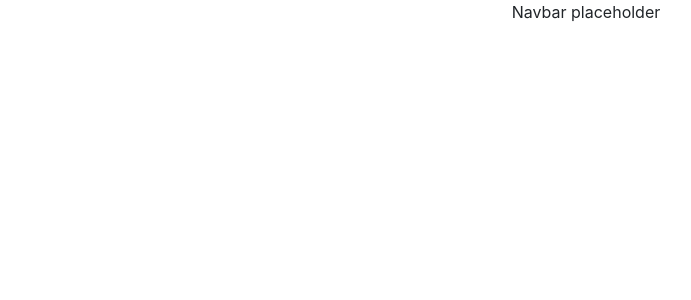
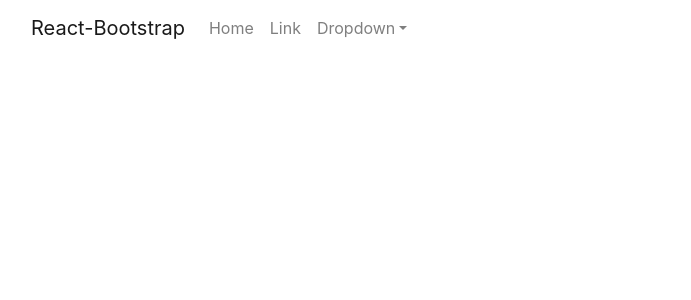
Before and after one commit to Ivrigy/momentum, a React (Create React App) app in the folder momentum/: page / in a window 1280 px wide. Shown: the top 300 px of the page, without its empty margins (54-745 px from the left). Built offline with nearby package versions, Linux system fonts and the light colour scheme.

Commit message:
add navbar

```diff
--- a/momentum/src/App.js
+++ b/momentum/src/App.js
@@ -1,4 +1,4 @@
-import Button from 'react-bootstrap/Button';
+// import Button from 'react-bootstrap/Button';
 // import logo from './logo.svg';
 import './App.css';
 import NavBar from "./components/NavBar";
--- a/momentum/src/components/NavBar.js
+++ b/momentum/src/components/NavBar.js
@@ -1,7 +1,36 @@
 import React from "react";
+import {
+  Navbar,
+  Nav,
+  Container,
+  NavDropdown, } from "react-bootstrap";
 
 const NavBar = () => {
-    return <div> Navbar placeholder</div>;
-};
+    return (
+    <Navbar expand="lg" className="bg-body-tertiary">
+      <Container>
+        <Navbar.Brand href="#home">React-Bootstrap</Navbar.Brand>
+        <Navbar.Toggle aria-controls="basic-navbar-nav" />
+        <Navbar.Collapse id="basic-navbar-nav">
+          <Nav className="me-auto">
+            <Nav.Link href="#home">Home</Nav.Link>
+            <Nav.Link href="#link">Link</Nav.Link>
+            <NavDropdown title="Dropdown" id="basic-nav-dropdown">
+              <NavDropdown.Item href="#action/3.1">Action</NavDropdown.Item>
+              <NavDropdown.Item href="#action/3.2">
+                Another action
+              </NavDropdown.Item>
+              <NavDropdown.Item href="#action/3.3">Something</NavDropdown.Item>
+              <NavDropdown.Divider />
+              <NavDropdown.Item href="#action/3.4">
+                Separated link
+              </NavDropdown.Item>
+            </NavDropdown>
+          </Nav>
+        </Navbar.Collapse>
+      </Container>
+    </Navbar>
+  );
+}
 
 export default NavBar;
```
